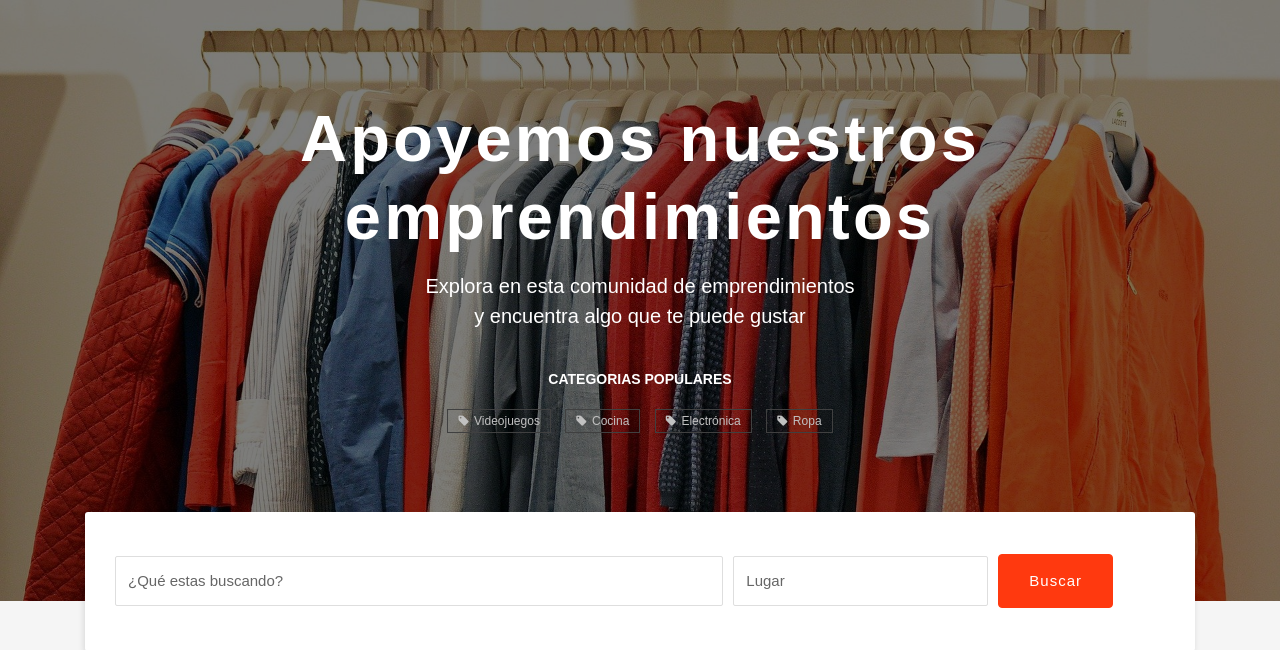
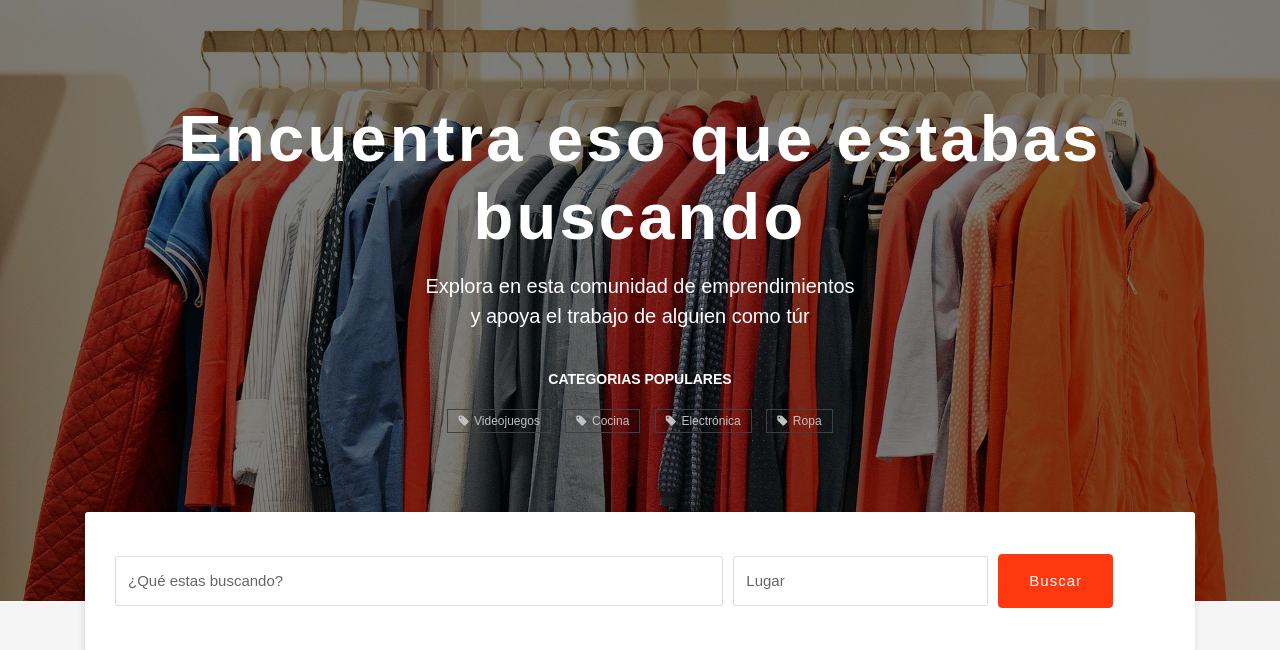
Before and after one commit to dricaurte29/eva01, a Django app: page / in a window 1280 px wide. Shown: the part 96-746 px from the top of the page. Run offline with Django 3.2, Linux system fonts and the light colour scheme; data comes from the database, SQL or seed files in the repository; some libraries are stand-ins or nearby versions; some web fonts are replaced.

Commit message:
Update inicio.html

```diff
--- a/proyectoApp/templates/proyectoApp/inicio.html
+++ b/proyectoApp/templates/proyectoApp/inicio.html
@@ -13,8 +13,8 @@
 			<div class="col-md-12">
 				<!-- Header Contetnt -->
 				<div class="content-block">
-					<h1>Apoyemos nuestros emprendimientos </h1>
-					<p>Explora en esta comunidad de emprendimientos <br> y encuentra algo que te puede gustar</p>
+					<h1>Encuentra eso que estabas buscando</h1>
+					<p>Explora en esta comunidad de emprendimientos <br> y apoya el trabajo de alguien como túr</p>
 					<div class="short-popular-category-list text-center">
 						<h2>Categorias Populares</h2>
 						<ul class="list-inline">
```
